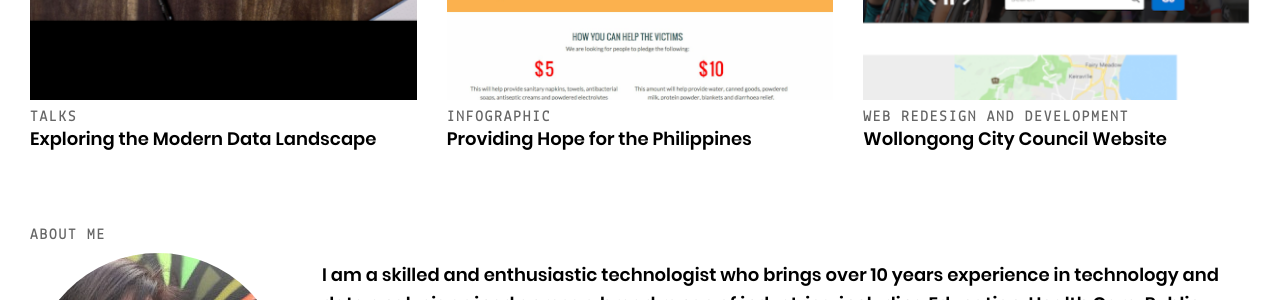
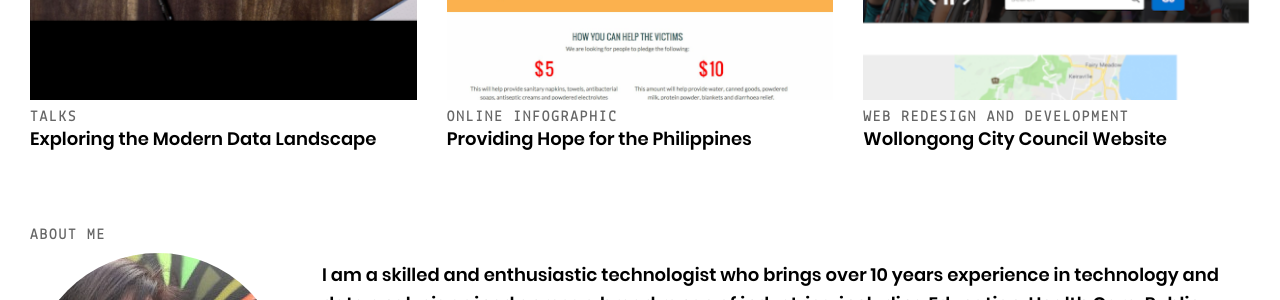
Before and after one commit to rachelnacilla/rachelnacilla.github.io, a Jekyll site: the page built from index.html, in a window 1280 px wide. Shown: the part 805-1105 px from the top of the page. Built offline with Jekyll 4.4.1, drawn with Linux system fonts in a browser that asks for light colours.

Commit message:
Editing WCC

```diff
--- a/_posts/projects/2022-01-26-philippines.md
+++ b/_posts/projects/2022-01-26-philippines.md
@@ -8,7 +8,7 @@ meta:
 
 project:
   title: "Providing Hope for the Philippines"
-  type: "Infographic"
+  type: "Online Infographic"
   url: "https://rachelnacilla.com/phphilippines/"
   logo: "/assets/images/projects/philippines/phphilippines_thumbnail.png"
   tech: "HTML, CSS, Boostrap, JavaScript, jQuery"
```
Also changed, not shown: _posts/projects/2022-01-26-wcc.md (+1 -1 lines).
